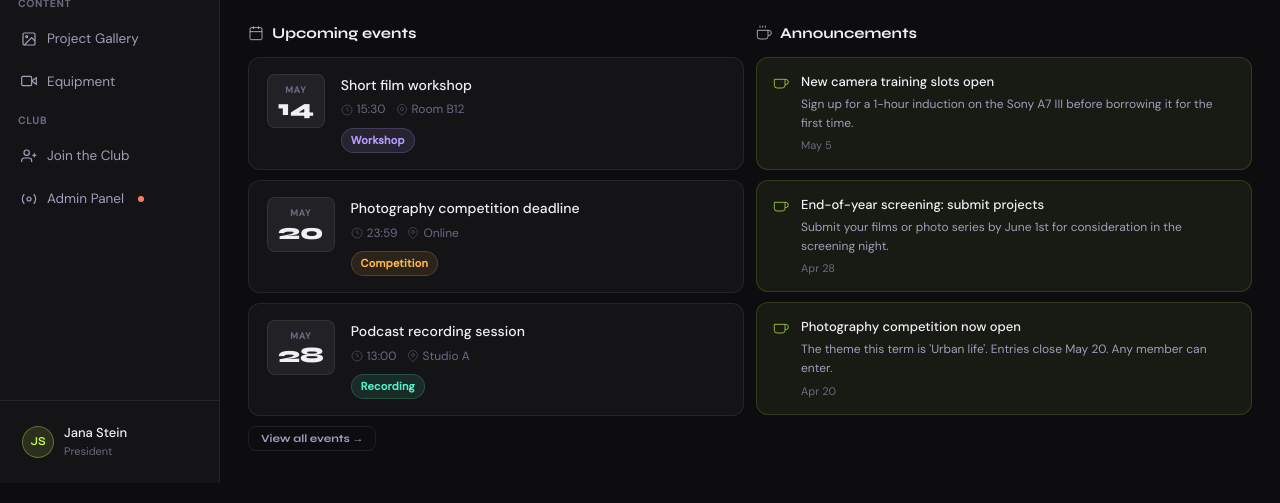
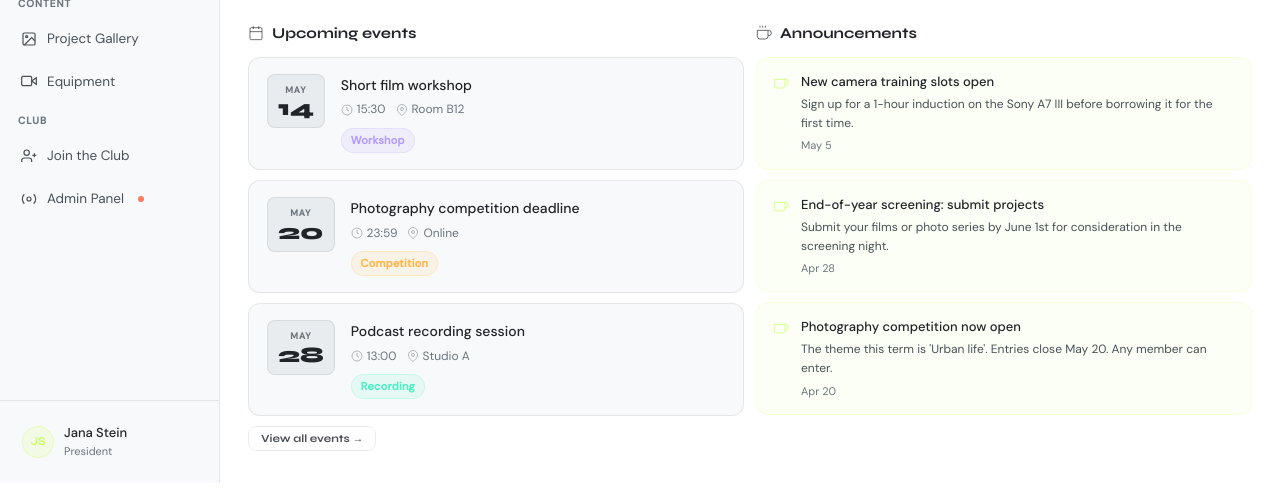
Before and after one commit to Frankfurt-International-School/Media-club-page, a plain HTML site: page index.html in a window 1280 px wide. Shown: the part 317-820 px from the top of the page. Drawn offline with Linux system fonts and the light colour scheme.

Commit message:
Update index.html

```diff
--- a/index.html
+++ b/index.html
@@ -6,17 +6,17 @@
 <title>MediaClub</title>
 <link href="https://fonts.googleapis.com/css2?family=Syne:wght@400;500;600;700;800&family=DM+Sans:ital,wght@0,300;0,400;0,500;1,300&display=swap" rel="stylesheet">
 <style>
-  :root {
-    --bg: #0d0d0f;
-    --bg2: #141416;
-    --bg3: #1a1a1d;
-    --bg4: #222226;
-    --border: rgba(255,255,255,0.08);
-    --border2: rgba(255,255,255,0.14);
-    --text: #f0eff4;
-    --text2: #a09eb8;
-    --text3: #6b6882;
-    --accent: #c8ff57;
+:root {
+  --bg: #ffffff;
+  --bg2: #f8f9fa;
+  --bg3: #f1f3f5;
+  --bg4: #e9ecef;
+  --border: rgba(0,0,0,0.08);
+  --border2: rgba(0,0,0,0.14);
+  --text: #212529;
+  --text2: #495057;
+  --text3: #6c757d;
+  --accent: #c8ff57;
     --accent2: #9eff00;
     --accent-dim: rgba(200,255,87,0.12);
     --accent-dim2: rgba(200,255,87,0.06);
```
